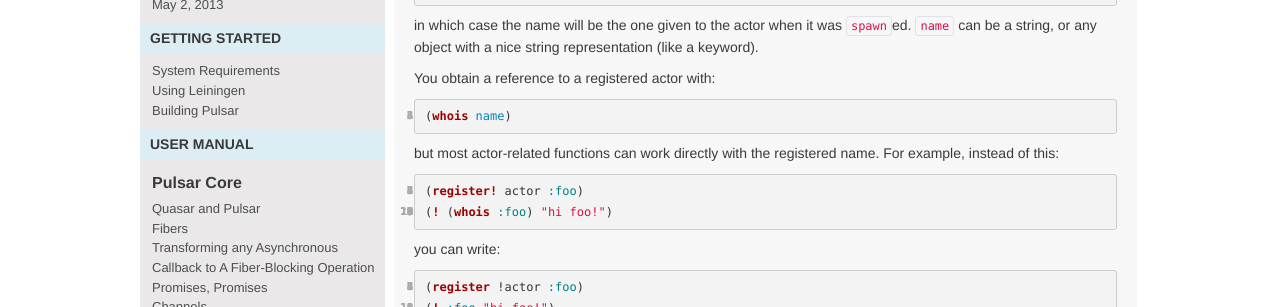
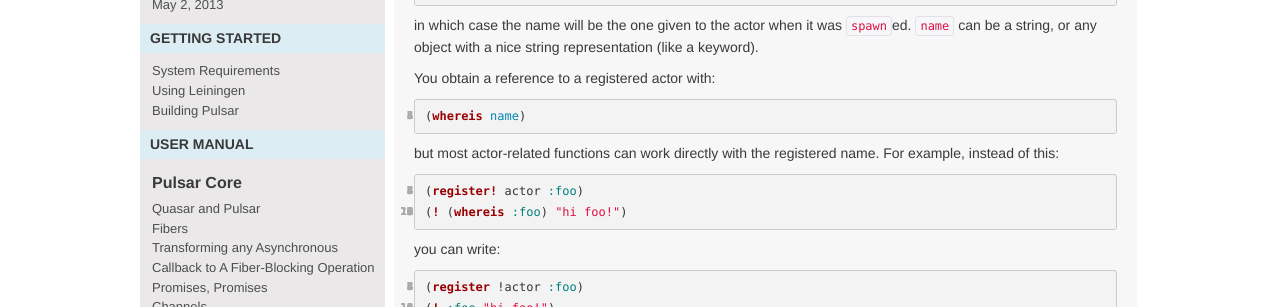
Before and after one commit to puniverse/pulsar, a Jekyll site: the page built from docs/index.md, in a window 1280 px wide and 900 px high, scrolled down 19632 px. Shown: the part 151-458 px from the top of the window. Built offline with Jekyll 4.4.1, drawn with Linux system fonts in a browser that asks for light colours; nearby versions of some CDN libraries; Markdown is read by kramdown in place of the engine named in the settings.

Commit message:
Removed outdated doc reference to `whois`.

```diff
--- a/docs/index.md
+++ b/docs/index.md
@@ -1046,14 +1046,14 @@ in which case the name will be the one given to the actor when it was `spawn`ed.
 You obtain a reference to a registered actor with:
 
 ~~~ clojure
-(whois name)
+(whereis name)
 ~~~
 
 but most actor-related functions can work directly with the registered name. For example, instead of this:
 
 ~~~ clojure
 (register! actor :foo)
-(! (whois :foo) "hi foo!")
+(! (whereis :foo) "hi foo!")
 ~~~
 
 you can write:
```
